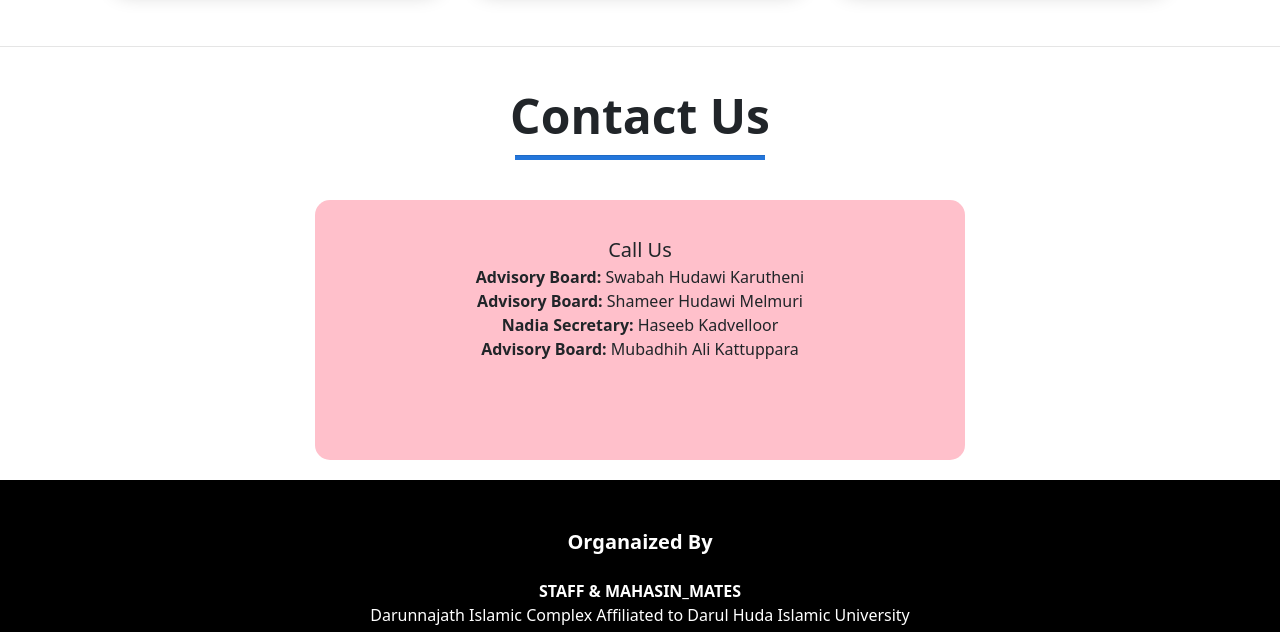
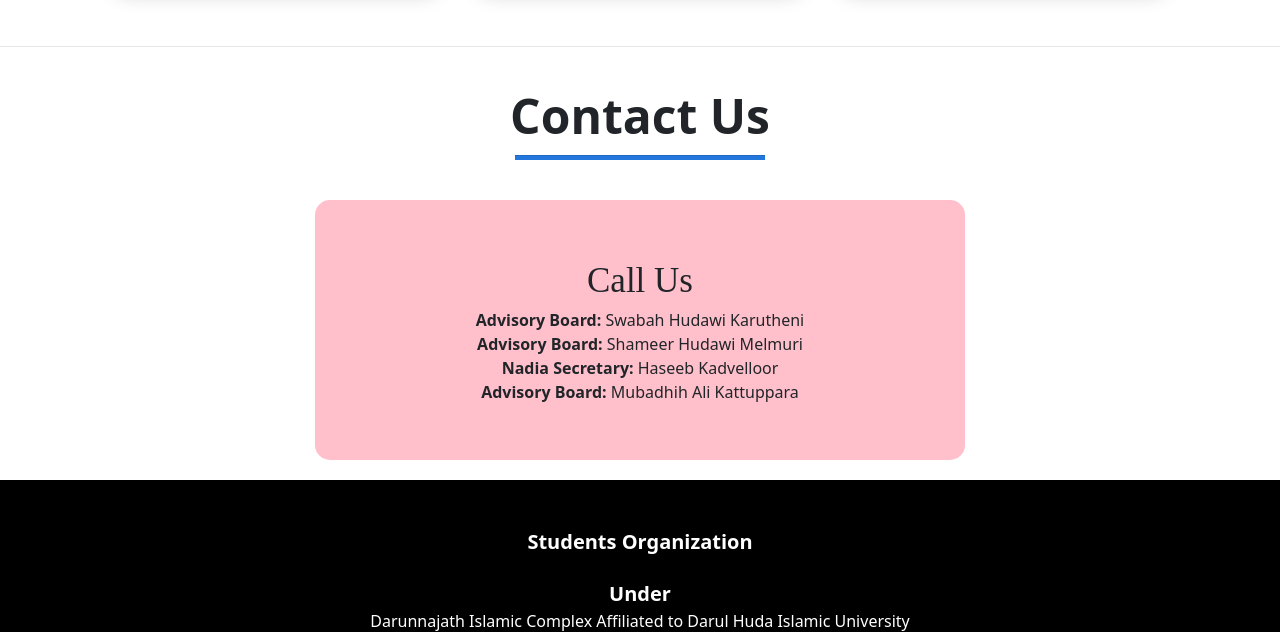
Before and after one commit to nadiavallappuzha/nadiavallappuzha.github.io, a plain HTML site: page index.html in a window 1280 px wide. Shown: the part 5210-5842 px from the top of the page. Drawn offline with nearby package versions, Linux system fonts and the light colour scheme.

Commit message:
Update index.html

```diff
--- a/index.html
+++ b/index.html
@@ -262,7 +262,7 @@
 		<h1 class="title-heading" style="margin-bottom:10px; margin-top: 40px;">Contact Us</h1>
 		<hr class="line" style="width:250px;height: 4px; background-color: #2376db; display: block; margin:auto; transition: 5s; animation: mymove 5s infinite; margin-bottom: 40px; ">
 		<div class="con-main" style=" height: 260px; background-color: pink; display:block; margin:auto; border-radius: 15px; padding: 3%;">
-			<p style="font-size:20px;">Call Us</p>
+			<p style="font-size:35px;font-family: adani; margin-top:20px;">Call Us</p>
 			<p><b>Advisory Board: </b>Swabah Hudawi Karutheni</p>
 			<p><b>Advisory Board: </b>Shameer Hudawi Melmuri</p>
 			<p><b>Nadia Secretary: </b>Haseeb Kadvelloor</p>
@@ -274,8 +274,8 @@
 </section>
 
 <section class="footer">
-    <h4>Organaized By</h4>
-    <p><b>STAFF & MAHASIN_MATES</b><br> Darunnajath Islamic Complex Affiliated to Darul Huda Islamic University <br>Vallappuzha P.O, Pattambi, Palakkad, Kerala, 679336</p>
+    <h4>Students Organization</h4>
+    <p><b><span style="font-size: 20px; margin-top: 10px;">Under</span></b><br> Darunnajath Islamic Complex Affiliated to Darul Huda Islamic University <br>Vallappuzha P.O, Pattambi, Palakkad, Kerala, 679336</p>
     <p style="color: white; font-size: 20px;" class="me__" ><a href="https://nazimcp-dev.github.io" style="text-decoration: none; color: white; font-family: cubic;">A Website By Nazim Cp</a></p>
         <div class="icons">
 
```
